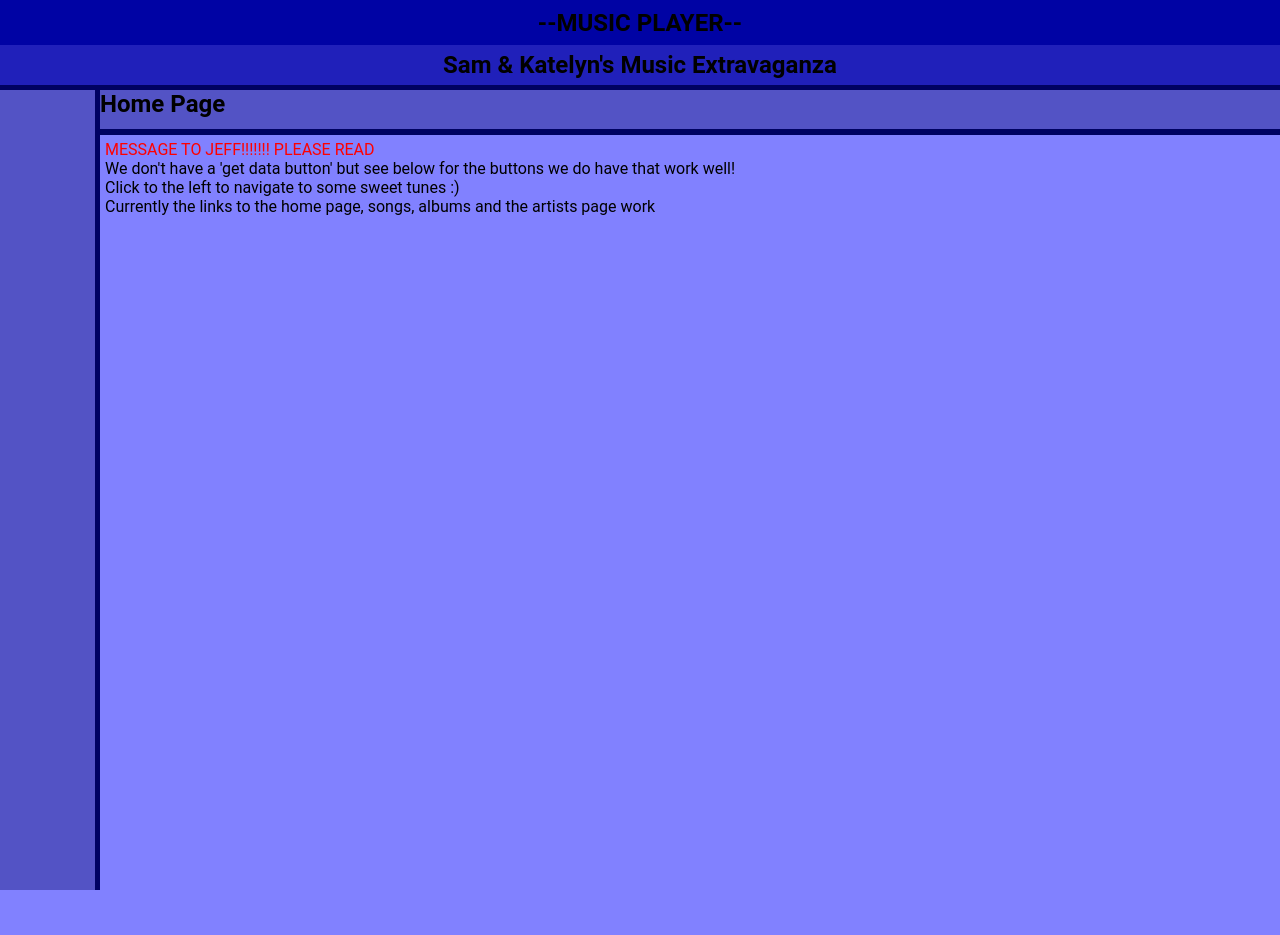
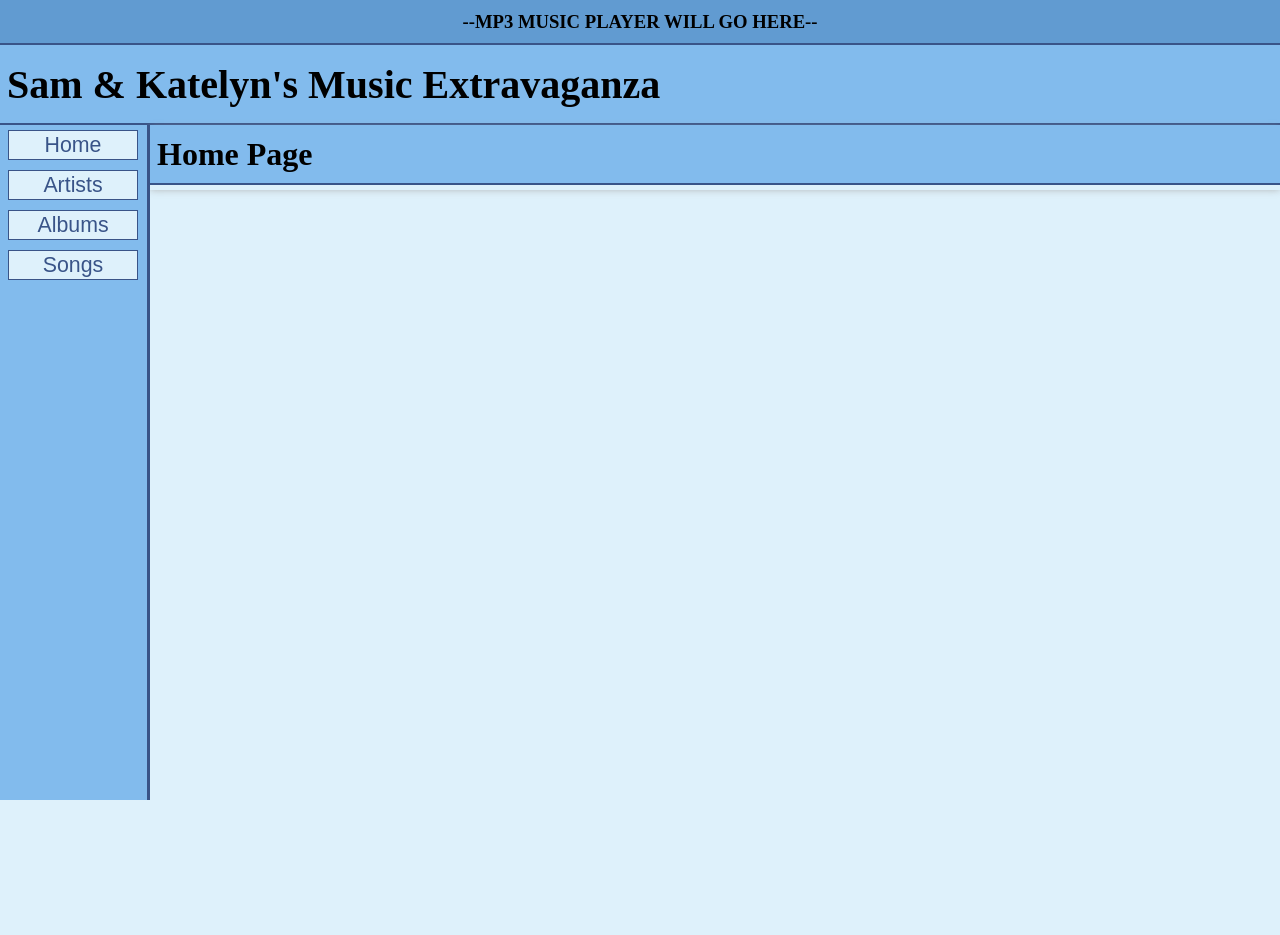
Before and after one commit to kreed303/cs257, a Flask app: page / in a window 1280 px wide. After the commit the page ends 800 px from the top, so only its background shows below. Run offline with Flask 3, Linux system fonts and the light colour scheme; parts of the project's set-up code (start-up, migrations or seed data) failed here and were passed over; some libraries are stand-ins or nearby versions.

Commit message:
Some formatting on colors, menu, page layout

```diff
--- a/webapp/static/webapp.css
+++ b/webapp/static/webapp.css
@@ -2,35 +2,53 @@
     margin: 0;
     padding: 0;
     box-sizing: border-box;
+    width: auto;
 }
 
 :root {
     /* defining color */
-    --blue4: rgb(0, 3, 164);
+    /* Sam's Colors*/
+    /* --blue4: rgb(0, 3, 164);
     --blue3: rgb(32, 32, 186);
     --blue2:  rgb(83, 83, 197);
-    --blue1: rgb(129, 129, 255);
-    --borderColor: rgb(0, 2, 98);
+    --blue1: rgb(129, 129, 255); */
+
+    --blue1:#def1fb;
+    --blue2: #82BBED;
+    --blue3: #619bd1;
+    --blue4: #395488;
+
+    --borderColor: var(--blue4);
     --textColor: black;
-    --hoverColor: rgb(234, 255, 0);
+    --hoverColor: rgb(92, 156, 87);
 
+    --menuWidth: 150px;
+    --siteHeaderHeight: 80px;
+    --musicPlayerHeight: 45px;
+    --pageHeaderHeight: 60px;
+    --lineBorder: 2px;
 }
 
-h1,h2,h3{
+/* h1,h2,h3{
     color: var(--textColor);
     font-family: Roboto;
     font-size: 18pt;
+} */
+
+h3 {
+    font-size: 14pt;
+    color: black;
 }
 
-#jeff{
-    color: red;
-    font-size: 18;
+h2 {
+    font-size: 30pt ;
 }
 
 body {
     background-color: var(--blue1); /* or any valid color */
-    color: var(--textColor)
-  }
+    color: var(--textColor);
+    overflow-x: auto;
+}
 
 /* General Things */
 p {
@@ -40,91 +58,118 @@ p {
     font-stretch: semi-expanded;
 }
 
-div {
+/* div {
     background-color: var(--blue3);
-}
-
-button {
-    color:var(--blue3);
-}
-
-a:hover{
-    color: var(--hoverColor);
-    }
-
+} */
 
 /* Page Headings */
 #musicPlayer {
     display: flex;
     align-items: center;
     justify-content: center;
-    height: 45px;
-    width: 100vw;
+    height: var(--musicPlayerHeight);
+    width: 100%;
+
+    /* To control wrapping */
+    white-space: nowrap;
+
     text-align: center;
     font-size: 2.5vh;
-    background-color: var(--blue4);
+    background-color: var(--blue3);
+
+    border-bottom-color: var(--borderColor);
+    border-bottom-style: solid;
+    border-bottom-width: var(--lineBorder);
 }
 
 #siteHeader {
     display: flex;
     align-items: center;
-    justify-content: center;
-    height: 45px;
-    width: 100vw;
-    font-size: 2.5vh;
-    background-color: var(--blue3);
+    justify-content: left;
+    height: var(--siteHeaderHeight);
+    width: 100%;
+
+    /* To control wrapping */
+    white-space: nowrap;
+    font-size: 5vh;
+    background-color: var(--blue2);
     border-bottom-color: var(--borderColor);
     border-bottom-style: solid;
-    border-bottom-width: 5px;
-    text-align: center;
+    border-bottom-width: var(--lineBorder);
+    text-align: left;
+    padding: 7px;
 }
 
 
 /* The Menu */
 #menu {
-    height: 100vh;
-    width: 100px;
+    display: flex; /* allow flexbox stuff */
+    flex-direction: column;   /* Stack vertically */
+    align-items: center;      /* Center items horizontally */
+    justify-content: flex-start; /* align items at top of menu */
+    float: left;
+    overflow: hidden;
+
+    height: calc(100vh - var(--siteHeaderHeight) - var(--musicPlayerHeight));
+    width: var(--menuWidth);
+
     background-color: var(--blue2);
     border-right-color: var(--borderColor);
     border-right-style: solid;
-    border-right-width: 5px;
-    font-size: 18pt;
-    float: left;
+    border-right-width: var(--lineBorder);
 }
 
-.menuItems {
+.menuItems { /* Is actually an href item*/
     display: flex;
     align-items: center;
     justify-content: center;
-    width: 85px;
-    height: 20px;
+
+    width: calc(var(--menuWidth) - 20px);
+    height: 30px;
     margin: auto;
+
     font-stretch: normal;
+    font-family:Arial, Helvetica, sans-serif;
+    font-size: 16pt;
+    text-decoration: none;
+    color: var(--blue4);
+
     background-color: var(--blue1);
     border-color: var(--borderColor);
     border-style: solid;
     border-width: 1px;
-    font-size: 12pt;
     margin: 5px;
+}
+
+.menuItems:hover {
+    color: var(--blue1);
+    background-color: var(--blue4);
 }
 
 /* The Page */
 #pageHeader {
-    height: 45px;
-    width: calc(100% - 100px);
+    display: flex;
+    height: var(--pageHeaderHeight);
+    width: calc(100% - var(--menuWidth));
+
     background-color: var(--blue2);
     border-bottom-color: var(--borderColor);
     border-bottom-style: solid;
-    border-bottom-width: 5pt;
+    border-bottom-width: 2pt;
+
     text-align: left;
+    align-items: center;
     float: right;
+    padding: 7px;
+
+    box-shadow: 0 4px 8px darkgray;
 }
 
 #pageContents{
-    height: 100vh;
-    width: calc(100% - 100px);
+    /* height: calc(100vh - var(--siteHeaderHeight) - var(--musicPlayerHeight)); */
+    width: calc(100% - var(--menuWidth));
     background-color: var(--blue1);
-    float:right;
+    float: right;
     padding-left: 5px;
     padding-top: 5px;
 }
@@ -134,7 +179,8 @@ a:hover{
 }
 
 .playShuffleButtons {
-    display: inline;
+    background-color: var(--blue1);
+    display: flex;
     float: center;
 }
 
--- a/webapp/static/webapp.js
+++ b/webapp/static/webapp.js
@@ -1,5 +1,3 @@
-window.addEventListener("load", initialize);
-
 export function getAPIBaseURL() {
     var baseURL = window.location.protocol
                     + '//' + window.location.hostname
@@ -8,9 +6,6 @@ export function getAPIBaseURL() {
 
     return baseURL;
 }
-
-
-
 
 export function createMenu() {
     var menu = document.getElementById('menu');
--- a/webapp/templates/home.html
+++ b/webapp/templates/home.html
@@ -10,7 +10,7 @@
 </head>
 <body>
     <div id="musicPlayer">
-        <h3>--MUSIC PLAYER--</h3>
+        <h3>--MP3 MUSIC PLAYER WILL GO HERE--</h3>
     </div>
 
     <div id="siteHeader">
@@ -18,18 +18,15 @@
     </div>
 
     <div id="pageHeader">
-        <span id="">
+        <!-- <div id="">
             <h1 id="">Home Page</h1>
-        </span>
+        </div> -->
+        <h1>Home Page</h1>
     </div>
 
     <div id="menu"></div>
 
     <div id="pageContents">
-        <p id="jeff"> MESSAGE TO JEFF!!!!!!! PLEASE READ</p>
-        <p> We don't have a 'get data button' but see below for the buttons we do have that work well!</p>
-        <p>Click to the left to navigate to some sweet tunes :)</p>
-        <p></p>
-        <p>Currently the links to the home page, songs, albums and the artists page work</p>
+
     </div>
 </body>
--- a/webapp/templates/menu.html
+++ b/webapp/templates/menu.html
@@ -1,19 +1,12 @@
 <!-- base.html -->
 <!--credit: chatGPT for the idea of an HTML "function"-->
 <div id="menu">
-    Menu
-    <div class="menuItems" id="homeNavButton">
-    <a href="{{ url_for('home') }}">Home</a></div>
-    <div class="menuItems" id="playlistsNavButton">
-    <a href="">Playlists</a></div>
-    <div class="menuItems" id="artistsNavButton"> <!---->
-    <a href="{{ url_for('artists') }}">Artists</a></div>
-    <div class="menuItems" id="albumsNavButton">
-    <a href="{{ url_for('albums') }}">Albums</a></div>
-    <div class="menuItems" id="songsNavButton">
-    <a href="{{ url_for('songs') }}">Songs</a></div>
-    <div class="menuItems" id="tagsNavButton">
-    <a href="">Tags</a></div>
-    <div class="menuItems" id="filterNavButton">
-    <a href="">Filter</a></div>
+    <!--Add the playlists, tags, and filter sections back in later-->
+    <a class="menuItems" id="homeNavButton" href="{{ url_for('home') }}">Home</a>
+
+    <a class="menuItems" id="artistsNavButton" href="{{ url_for('artists') }}">Artists</a>
+
+    <a class="menuItems" id="albumsNavButton" href="{{ url_for('albums') }}">Albums</a>
+
+    <a class="menuItems" id="songsNavButton" href="{{ url_for('songs') }}">Songs</a>
 </div>
```
